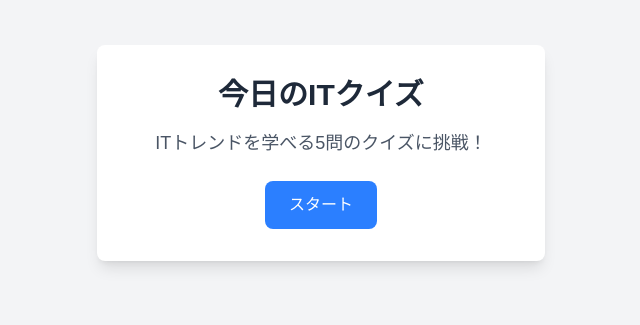
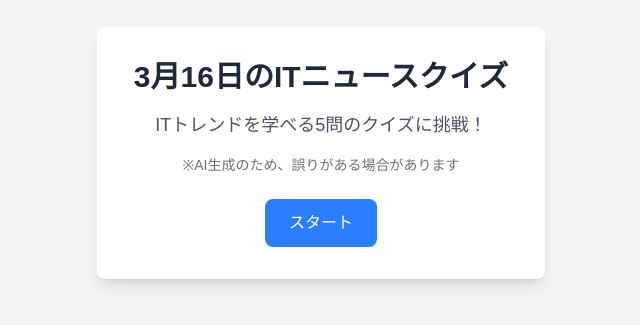
Before and after one commit to soramameen/final-news-app, a Next.js app: page / in a window 1280 px wide. Shown: the part 247-572 px from the top of the page, without its empty margins (319-959 px from the left). Built offline with nearby package versions, Linux system fonts and the light colour scheme.

Commit message:
readme 更新 AIによる危険性の記述

```diff
--- a/app/components/QuizClient.tsx
+++ b/app/components/QuizClient.tsx
@@ -12,15 +12,19 @@ export default function QuizClient({ initialQuizData }: QuizClientProps) {
   >("title");
   const [currentQuestion, setCurrentQuestion] = useState(0);
   const [userAnswers, setUserAnswers] = useState<string[]>([]);
-  const [selectedAnswer, setSelectedAnswer] = useState<string | null>(null); // 即時フィードバック用
+  const [selectedAnswer, setSelectedAnswer] = useState<string | null>(null);
 
-  // 回答を選択
+  // 現在の日付を取得（例: "3月15日"）
+  const today = new Date();
+  const month = today.getMonth() + 1; // 0ベースなので+1
+  const day = today.getDate();
+  const dateString = `${month}月${day}日のITニュースクイズ`;
+
   const handleAnswer = (answer: string) => {
     setSelectedAnswer(answer);
-    setScreen("feedback"); // 即時フィードバックへ
+    setScreen("feedback");
   };
 
-  // 次の問題へ進む
   const handleNext = () => {
     if (selectedAnswer !== null) {
       setUserAnswers([...userAnswers, selectedAnswer]);
@@ -40,10 +44,13 @@ export default function QuizClient({ initialQuizData }: QuizClientProps) {
       <div className="min-h-screen bg-gray-100 flex items-center justify-center p-4">
         <div className="bg-white p-8 rounded-lg shadow-lg max-w-md w-full text-center">
           <h1 className="text-3xl font-bold text-gray-800 mb-4">
-            今日のITクイズ
+            {dateString}
           </h1>
-          <p className="text-lg text-gray-600 mb-6">
+          <p className="text-lg text-gray-600 mb-4">
             ITトレンドを学べる5問のクイズに挑戦！
+          </p>
+          <p className="text-sm text-gray-500 mb-6">
+            ※AI生成のため、誤りがある場合があります
           </p>
           <button
             onClick={() => setScreen("quiz")}
@@ -63,7 +70,8 @@ export default function QuizClient({ initialQuizData }: QuizClientProps) {
       <div className="min-h-screen bg-gray-100 flex items-center justify-center p-4">
         <div className="bg-white p-6 rounded-lg shadow-lg max-w-md w-full">
           <h1 className="text-2xl font-bold text-gray-800 mb-4">
-            問題 {currentQuestion + 1}/{initialQuizData.quizzes.length}
+            {dateString} ({currentQuestion + 1}/{initialQuizData.quizzes.length}
+            )
           </h1>
           <p className="text-lg text-gray-700 mb-4">
             {currentQuiz.quiz.question}
@@ -160,6 +168,9 @@ export default function QuizClient({ initialQuizData }: QuizClientProps) {
               </div>
             ))}
           </div>
+          <p className="text-sm text-gray-500 mb-6">
+            ※AI生成のため、誤りがある場合があります。参考程度にどうぞ。
+          </p>
           <button
             onClick={() => {
               setScreen("title");
```
Also changed, not shown: 1 other file (tests, documents, lock files or other folders).
